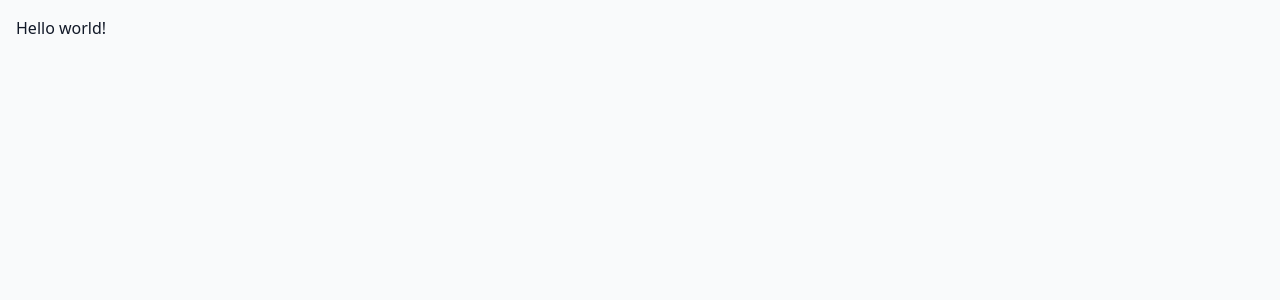
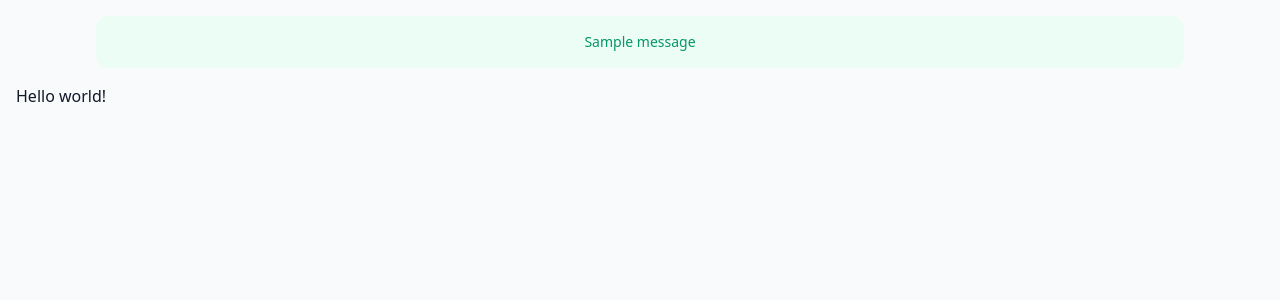
Before and after one commit to Luisjose74/PROJEC-TECNILED, a Django app: page / in a window 1280 px wide. Before the commit the part shown is almost empty. Shown: the top 300 px of the page. Run offline with Django 5.2, Linux system fonts and the light colour scheme; tables that the repository leaves empty hold one stand-in row (values such as "Sample post"); one stand-in notice (Sample message) is shown; some libraries are stand-ins or nearby versions.

Commit message:
Show Django messages in base template

```diff
--- a/template/base.html
+++ b/template/base.html
@@ -14,7 +14,18 @@
   <link rel="stylesheet" href="{% static 'css/style.css' %}">
 </head>
 <body class="bg-gray-50 dark:bg-gray-900 min-h-screen">
-  {% include 'partiarls/header.html' %}
+    {% include 'partiarls/header.html' %}
+
+  {% if messages %}
+  <div class="max-w-6xl mx-auto px-4 sm:px-8 pt-4 space-y-2">
+    {% for message in messages %}
+    <div class="p-4 bg-emerald-50 dark:bg-emerald-900/20 text-emerald-600 dark:text-emerald-400 text-sm font-medium rounded-xl text-center">
+      {{ message }}
+    </div>
+    {% endfor %}
+  </div>
+  {% endif %}
+
   {% block content %}{% endblock %}
 </body>
 </html>
```
